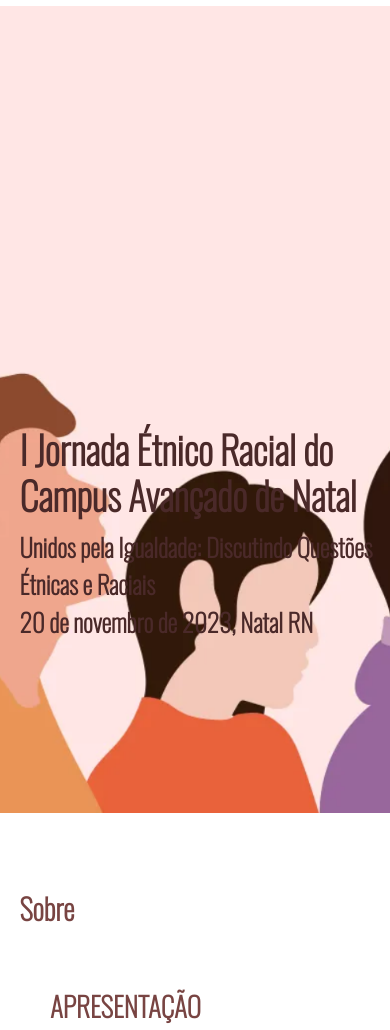
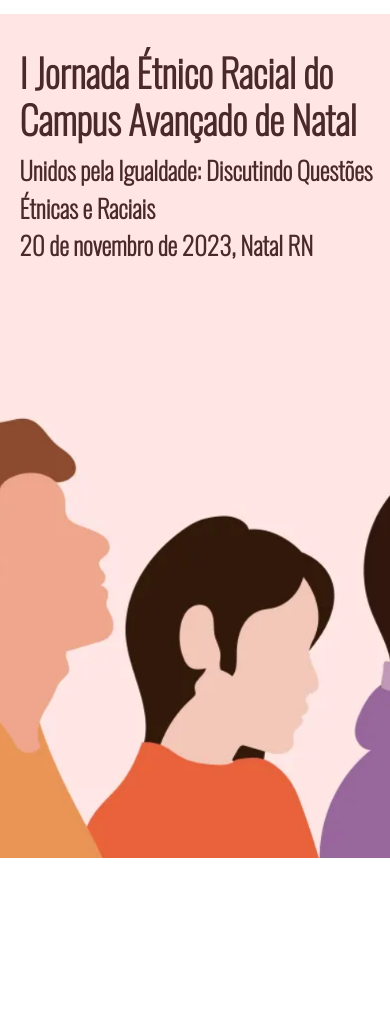
Before and after one commit to giuliamoscoso/jercan, a plain HTML site: page index.html in a window 390 px wide. Shown: the part 70-1100 px from the top of the page. Drawn offline with nearby package versions, Linux system fonts and the light colour scheme.

Commit message:
Responsividade do titulo

```diff
--- a/styles/style.css
+++ b/styles/style.css
@@ -312,19 +312,18 @@ footer p {
         font-size: 2rem;
         font-weight: 600;
         margin-left: 5vw;
-        position: relative;
+        margin-top: 10vh;
         top: 50vh;
     }
     #img1 p {
         font-size: 1.3rem;
         font-weight: 600;
         margin-left: 5vw;
-        position: relative;
         top: 50vh;
     }
 
     .titulo-fundo-branco {
-        margin-top: 20% !important;
+        margin-top: 80% !important;
     }
 }
 
@@ -333,14 +332,13 @@ footer p {
         font-size: 2rem;
         font-weight: 600;
         margin-left: 5vw;
-        position: relative;
+        margin-top: 10vh;
         top: 40vh;
     }
     #img1 p {
         font-size: 1.3rem;
         font-weight: 600;
         margin-left: 5vw;
-        position: relative;
         top: 40vh;
     }
 }
```
